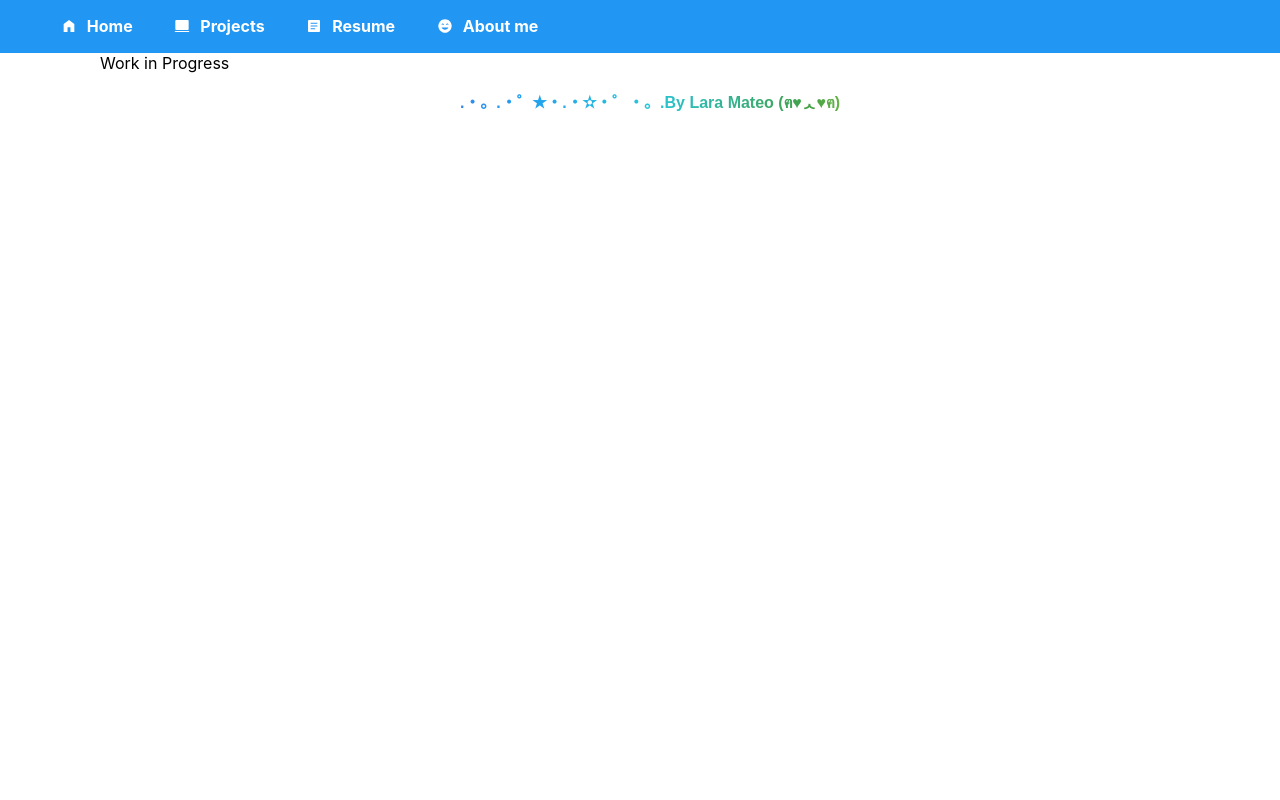
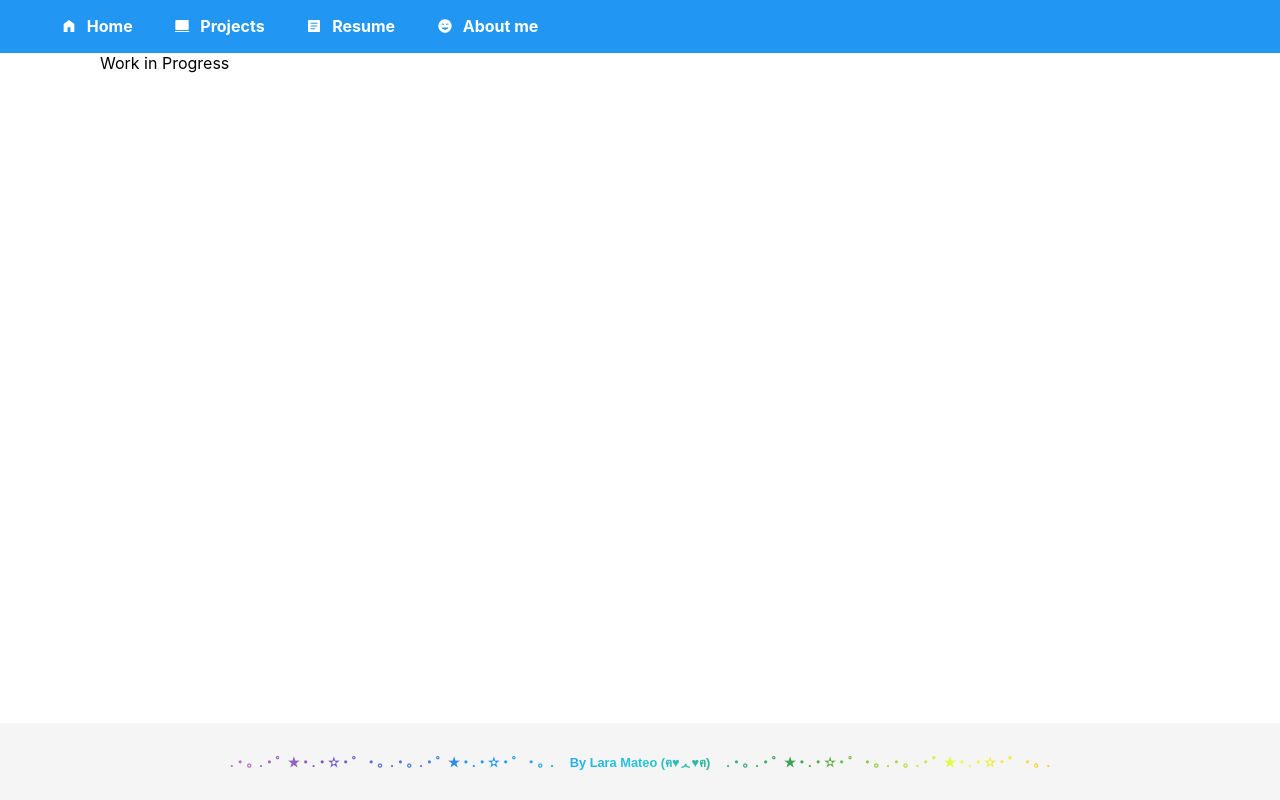
Before and after one commit to Rinava/personal-page, a Next.js app: page / in a window 1280 px wide. Built offline with nearby package versions, Linux system fonts and the light colour scheme; no server answers.

Commit message:
footer + changes

```diff
--- a/components/Footer/footer.module.scss
+++ b/components/Footer/footer.module.scss
@@ -1,7 +1,14 @@
+.footer {
+  padding: 1rem 0;
+  background-color: #f5f5f5;
+  text-align: center;
+  font-size: 0.8rem;
+  color: #666;
+  bottom: 0;
+}
+
 .my_name {
-  margin-left: 20px;
-  background: linear-gradient(
-    to right,
+  background: linear-gradient(to right,
       #ef5350,
       #f48fb1,
       #7e57c2,
@@ -10,15 +17,28 @@
       #43a047,
       #eeff41,
       #f9a825,
-    #ff5722
-  );
+      #ff5722);
   background-clip: text;
   -webkit-text-fill-color: transparent;
   font-weight: bold;
   font-family: 'Sofia', sans-serif;
   text-align: center;
+  display: flex;
+  flex-wrap: wrap;
+  justify-content: center;
+  gap: 1rem
 }
 
 .my_name span {
   white-space: nowrap;
 }
+
+.decoration {
+  overflow: hidden;
+}
+
+@media screen and (max-width: 900px) {
+  .my_name {
+    flex-direction: column;
+  }
+}
--- a/components/Footer/index.tsx
+++ b/components/Footer/index.tsx
@@ -2,11 +2,15 @@ import styles from './footer.module.scss';
 
 const Footer = () => {
   return (
-    <footer>
+    <footer className={styles.footer}>
       <p className={styles.my_name}>
-        <span>.・。.・゜✭・.・✫・゜・。.</span>
-        <span>By Lara Mateo (ฅ♥ᆺ♥ฅ)</span>
-        {/* <span> .・。.・゜✭・.・✫・゜・。.</span> */}
+        <span className={styles.decoration}>
+          .・。.・゜✭・.・✫・゜・。.・。.・゜✭・.・✫・゜・。.
+        </span>
+        <span className={styles.name}>By Lara Mateo (ฅ♥ᆺ♥ฅ)</span>
+        <span className={styles.decoration}>
+          .・。.・゜✭・.・✫・゜・。.・。.・゜✭・.・✫・゜・。.
+        </span>
       </p>
     </footer>
   );
--- a/components/Header/header.module.scss
+++ b/components/Header/header.module.scss
@@ -1,3 +1,4 @@
+
 .nav_bar {
   height: 3.3rem;
   background-color: #2196f3;
@@ -13,12 +14,12 @@
 }
 
 @media screen and (max-width: 768px) {
-
   .nav_bar {
     align-items: flex-start;
     min-height: 3.3rem;
     transition: min-height 0.3s ease-in-out;
     height: 3.3rem;
+    justify-content: flex-end;
   }
 
   .nav_bar_open {
--- a/components/Layout/layout.module.scss
+++ b/components/Layout/layout.module.scss
@@ -1,8 +1,11 @@
 .main {
   margin-right: 100px;
   margin-left: 100px;
+  flex: 1;
 }
 
 .layout {
-  height: 100vh;
+  display: flex;
+  flex-direction: column;
+  min-height: 100vh;
 }
--- a/pages/_app.tsx
+++ b/pages/_app.tsx
@@ -1,4 +1,4 @@
-import '../styles/globals.css';
+import '../styles/globals.scss';
 import type { AppProps } from 'next/app';
 import Script from 'next/script';
 import { useRouter } from 'next/router';
```
Also changed, not shown: styles/globals.scss (line endings or trailing spaces). Lines whose indentation alone changed are shown as unchanged.
